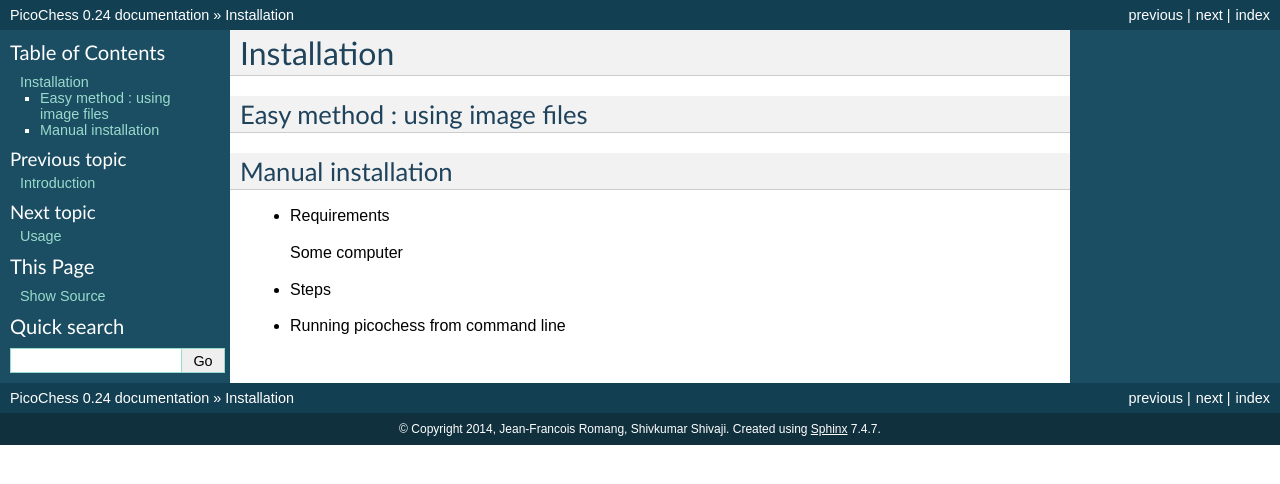
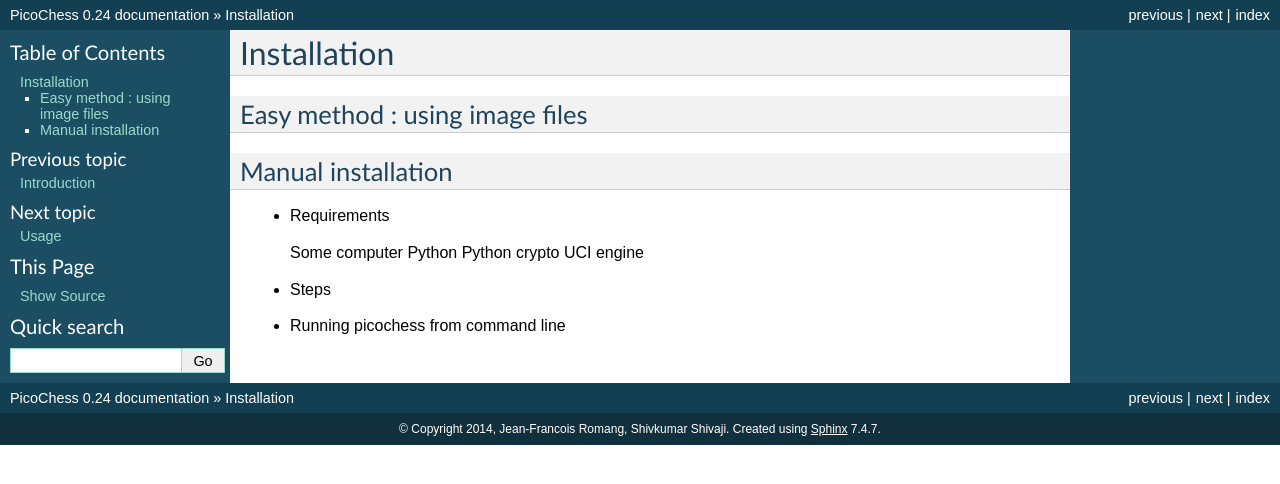
Before and after one commit to jromang/picochess, a Sphinx documentation site: the page built from docs/installation.rst, in a window 1280 px wide. Shown: the top 484 px of the page. Built offline with Sphinx 7.4.7, drawn with Linux system fonts in a browser that asks for light colours.

Commit message:
Update installation.rst

```diff
--- a/docs/installation.rst
+++ b/docs/installation.rst
@@ -10,6 +10,9 @@
 * Requirements
 
   Some computer
+  Python
+  Python crypto
+  UCI engine
 
 * Steps
 
```
